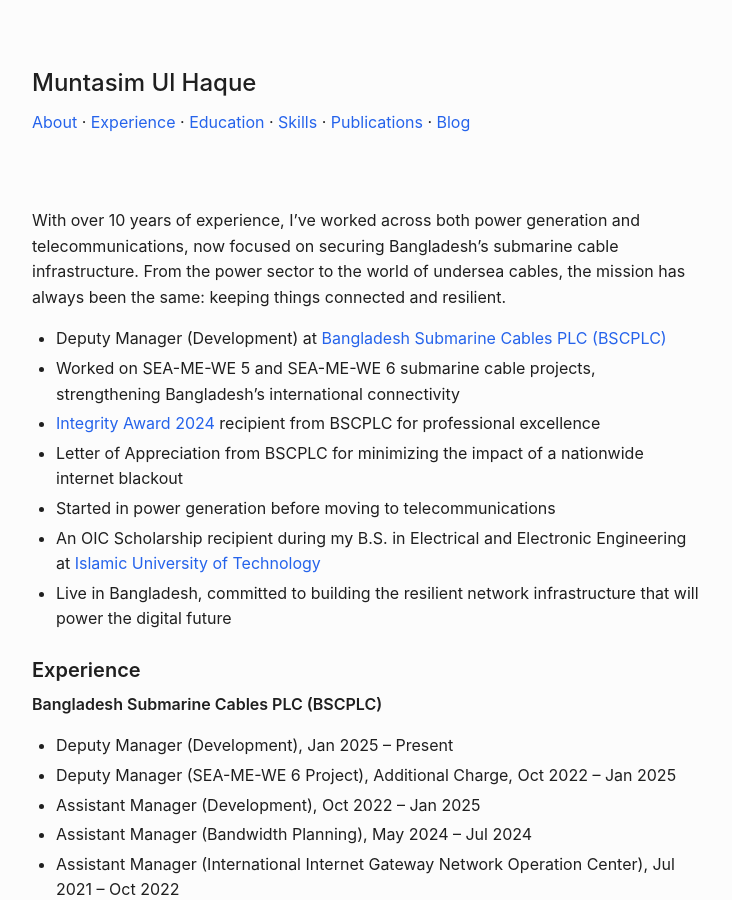
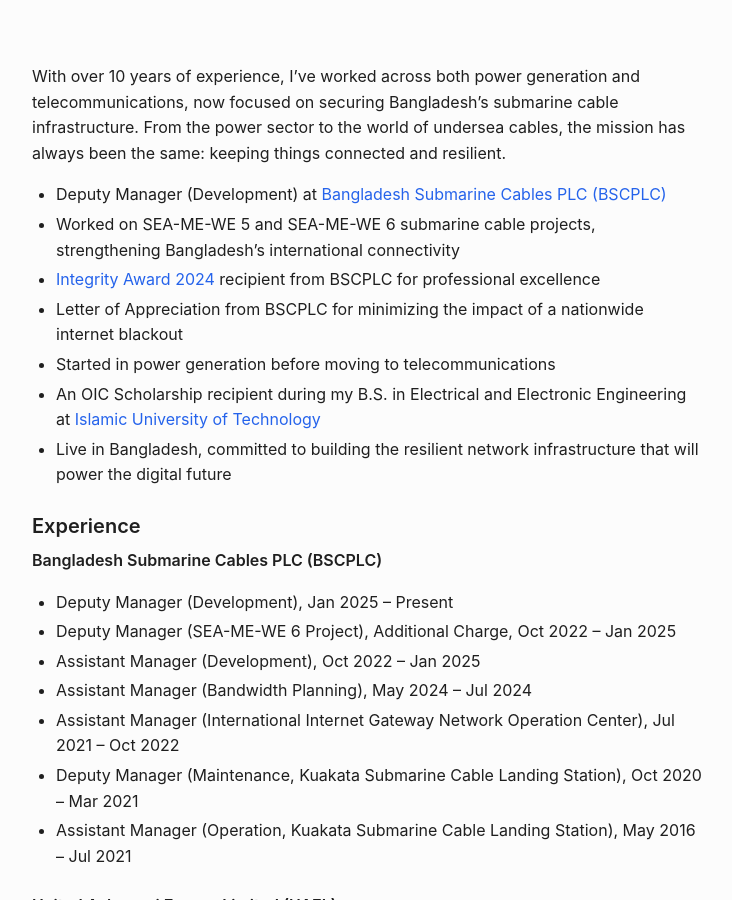
Before and after one commit to muntasimulhaque/muntasimulhaque.github.io, a Jekyll site: the page built from index.md, in a window 1280 px wide and 900 px high. Shown: the whole window, without its empty margins (272-1004 px from the left). Built offline with Jekyll 4.4.1, drawn with Linux system fonts in a browser that asks for light colours.

Commit message:
Update default.html

```diff
--- a/_layouts/default.html
+++ b/_layouts/default.html
@@ -9,17 +9,6 @@
   {% seo title=false %}
 </head>
 <body>
-  <div class="site-header">
-    <a href="/" class="site-title">Muntasim Ul Haque</a>
-    <nav class="site-nav">
-      <a href="#about">About</a> ·
-      <a href="#experience">Experience</a> ·
-      <a href="#education">Education</a> ·
-      <a href="#skills">Skills</a> ·
-      <a href="#publications">Publications</a> ·
-      <a href="#blog">Blog</a>
-    </nav>
-  </div>
 
   <main>
     {{ content }}
```
